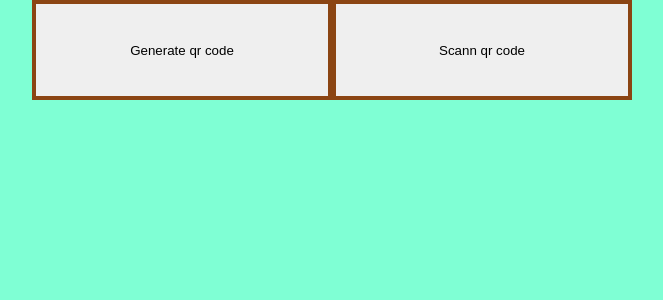
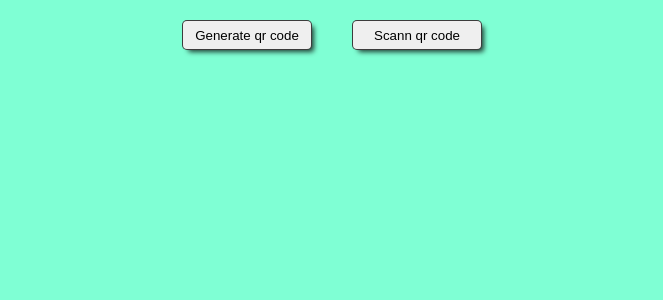
Before and after one commit to kalush81/scanner-app, a React (Create React App) app: page / in a window 1280 px wide. Shown: the top 300 px of the page, without its empty margins (308-971 px from the left). Built offline with nearby package versions, Linux system fonts and the light colour scheme.

Commit message:
Style btns

```diff
--- a/src/styles.module.css
+++ b/src/styles.module.css
@@ -1,5 +1,8 @@
 .button {
-    width: 300px;
-    height: 100px;
-    border: 4px solid saddlebrown;
+    width: 130px;
+    height: 30px;
+    border: 1px solid rgba(0,0,0,0.75);
+    margin: 20px;
+    border-radius: 5px;
+    box-shadow: 4px 4px 5px -2px rgba(0,0,0,0.75);
 }
```
